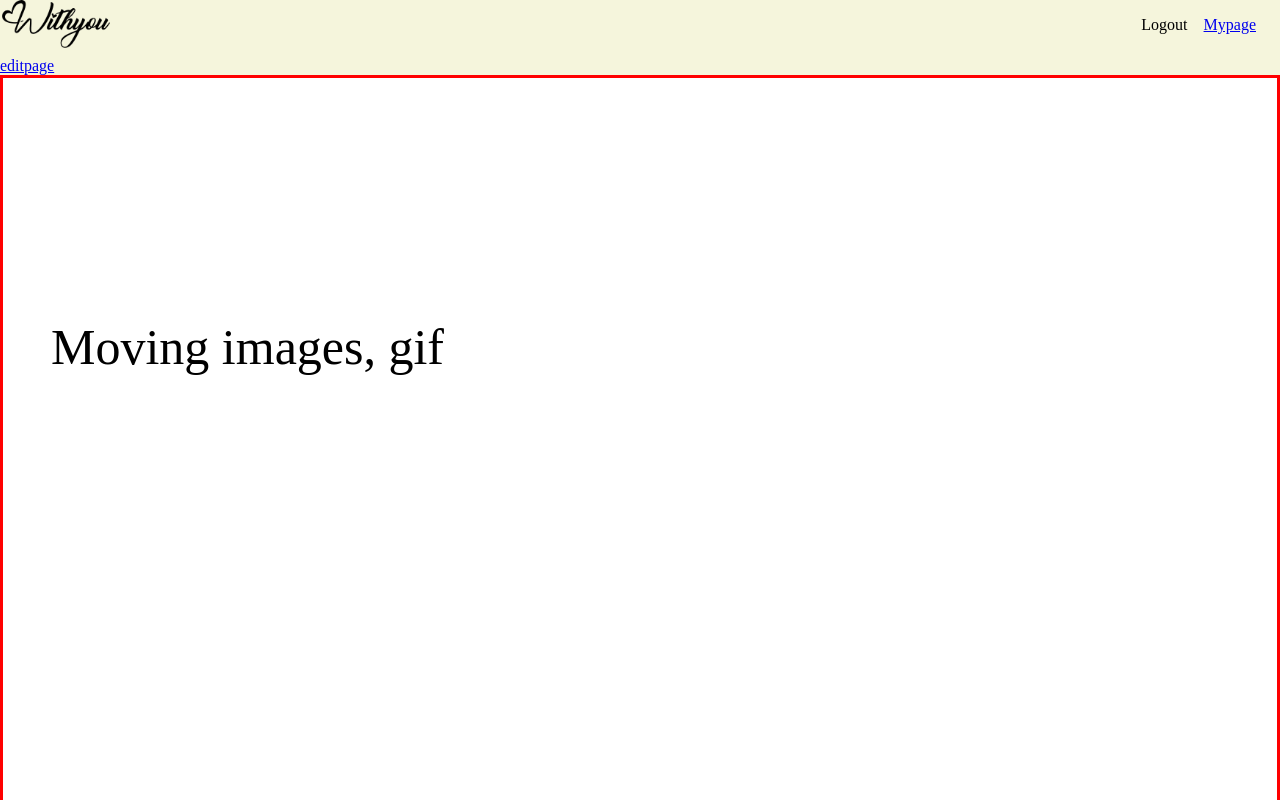
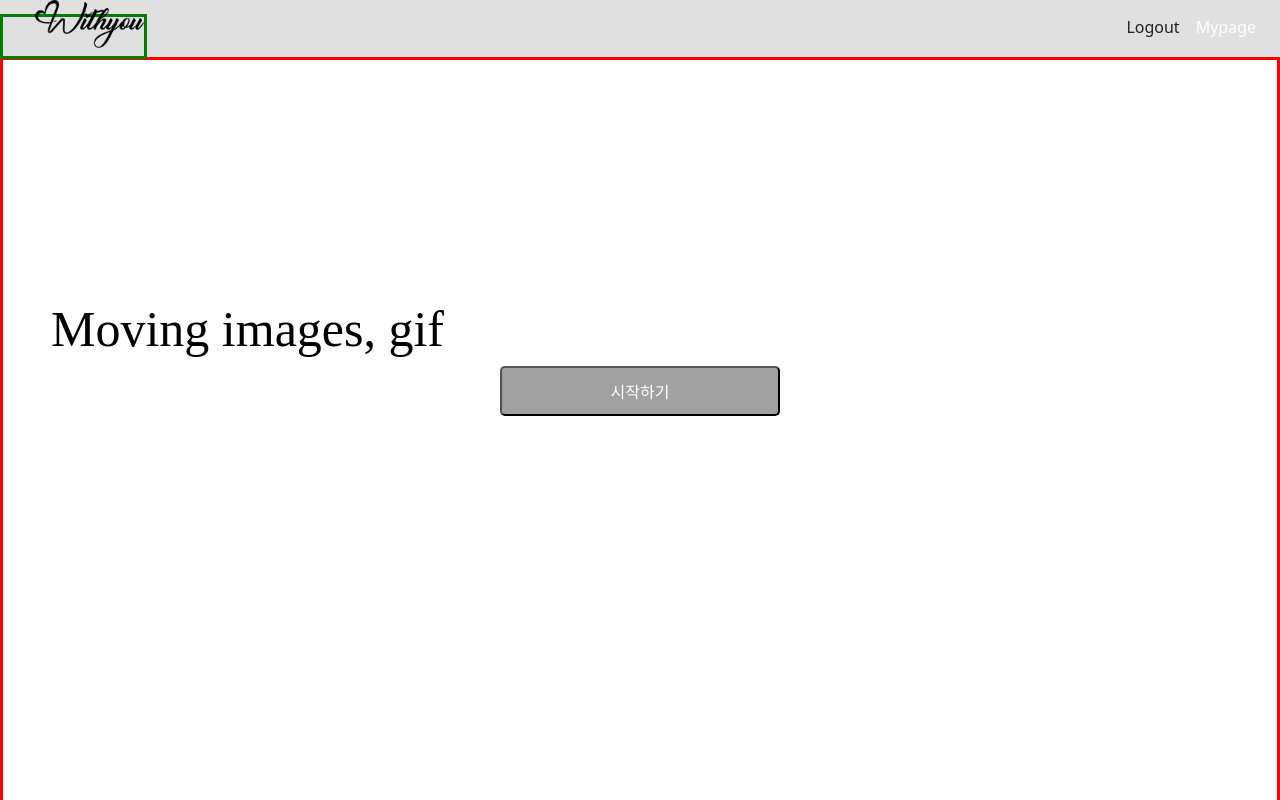
Before and after one commit to onniseonmi/Withyou, a React (Create React App) app in the folder client/: page / in a window 1280 px wide. Shown: the top 800 px of the page. Built offline with nearby package versions, Linux system fonts and the light colour scheme.

Commit message:
Update Ladning page and CSS

```diff
--- a/client/src/components/Nav.js
+++ b/client/src/components/Nav.js
@@ -42,9 +42,6 @@ const Nav = ({ isLogin }) => {
             </div>
           </div>
         )}
-        <div>
-          <Link to="/editpage">editpage</Link>
-        </div>
       </div>
       {loginBtnOn ? (
         <Login
--- a/client/src/css/LandingPage.css
+++ b/client/src/css/LandingPage.css
@@ -31,6 +31,39 @@ body {
     border: 3px solid green;
   } */
 
+  .main-get-started {
+    display: flex;
+    justify-content: center;
+  }
+
+  .main-get-started-btn {
+    background-color: #A0A0A0; /* Green */
+    border-radius: 5px;
+    width: 280px;
+    height: 50px;
+    text-align: center;
+    text-decoration: none;
+    font-size: 16px;
+    margin: 8px 2px;
+    cursor: pointer;
+  }
+
+  / {
+    display: block;
+  }
+
+  a mypage { /* mypage 찾아 */
+    text-decoration: none;
+    text-decoration-line: none;
+    color: white;
+  }
+
+  a { /* 시작하기 따로 색상줄거 방법 찾아 */
+    text-decoration: none;
+    text-decoration-line: none;
+    color: white;
+  }
+
   .section1 {
     width: auto;
     height: 856.14px;
@@ -38,7 +71,6 @@ body {
     flex-direction: column;
     padding: 15rem 3rem;
     border: solid red 3px;
-
   }
 
   .section2 {
@@ -47,8 +79,6 @@ body {
     padding: 15rem 3rem;
     background-color: #F3F5F7;
   }
-
-
 
   .section3 {
     width: auto;
@@ -76,7 +106,8 @@ body {
 
   .title {
     font-size: 35px;
-    /* border: 3px solid green; */
+    border: 3px solid green;
+    display: inline;
   }
 
   .subtitle5 {
@@ -89,7 +120,7 @@ body {
   }
 
   .get-started-btn {
-    background-color: #A0A0A0; /* Green */
+    background-color: #A0A0A0;
     border-radius: 5px;
     color: white;
     width: 140px;
@@ -105,7 +136,7 @@ body {
   }
 
   .see-more-btn {
-    background-color: #A0A0A0; /* Green */
+    background-color: #A0A0A0;
     border-radius: 5px;
     color: white;
     width: 140px;
@@ -118,7 +149,7 @@ body {
     cursor: pointer;
   }
 
-  @media all and (min-width: 360px) and (max-width: 1440px) {
+  @media all and (max-width: 1440px) {
     .LandingPage {
       padding-right: 15%;
       padding-left: 15%;
@@ -126,7 +157,7 @@ body {
     }
   }
 
-  @media all and (min-width: 360px) and (max-width: 1440px) {
+  @media all and (max-width: 1440px) {
     .Nav {
       padding-right: 15%;
       padding-left: 15%;
--- a/client/src/css/Nav.css
+++ b/client/src/css/Nav.css
@@ -1,6 +1,6 @@
 .nav-container {
   width: 100%;
-  background-color: beige;
+  background-color: #E0E0E0;
 }
 
 .title img {
@@ -18,6 +18,8 @@
 .nav-right > div {
   margin-right: 1rem;
   cursor: pointer;
+  color: #212121 !important;
+  font-family: "Noto Sans";
 }
 
 /* @media screen and (min-width: 900px) {
--- a/client/src/pages/LandingPage.js
+++ b/client/src/pages/LandingPage.js
@@ -1,4 +1,5 @@
 import React from "react";
+import { Link } from "react-router-dom";
 import "../css/LandingPage.css";
 
 const LandingPage = () => {
@@ -8,6 +9,11 @@ const LandingPage = () => {
         <div background-image>
         Moving images, gif
         </div>
+         <div className="main-get-started">
+           <button className="main-get-started-btn">
+            <Link to="/editpage">시작하기</Link>
+           </button>
+        </div>
       </div>
 
 
@@ -16,7 +22,7 @@ const LandingPage = () => {
           Moving image, gif
           <div>
             <div className="title">
-              세상에 없던 단 하나뿐인 <br/>청첩장, 쉬운 디자인과 생성을 도와드립니다.
+              세상에 없던 단 하나뿐인<br/>청첩장, 쉬운 디자인과 생성을 도와드립니다.
             </div>
             <div className="subtitle2">
             subtitle
@@ -45,7 +51,7 @@ const LandingPage = () => {
 
       <div className="section3">
             <div className="title">
-              세상에 없던 단 하나뿐인 청첩장, 쉬운 디자인과 생성을 도와드립니다.
+              세상에 없던 단 하나뿐인<br/>청첩장, 쉬운 디자인과 생성을 도와드립니다.
             </div>
             <div className="subtitle3">
             subtitle
@@ -66,7 +72,7 @@ const LandingPage = () => {
 
     <div className="section4">
             <div className="title">
-              세상에 없던 단 하나뿐인 청첩장, 쉬운 디자인과 생성을 도와드립니다.
+              세상에 없던 단 하나뿐인<br/>청첩장, 쉬운 디자인과 생성을 도와드립니다.
             </div>
             <div className="subtitle4">
             subtitle
```
